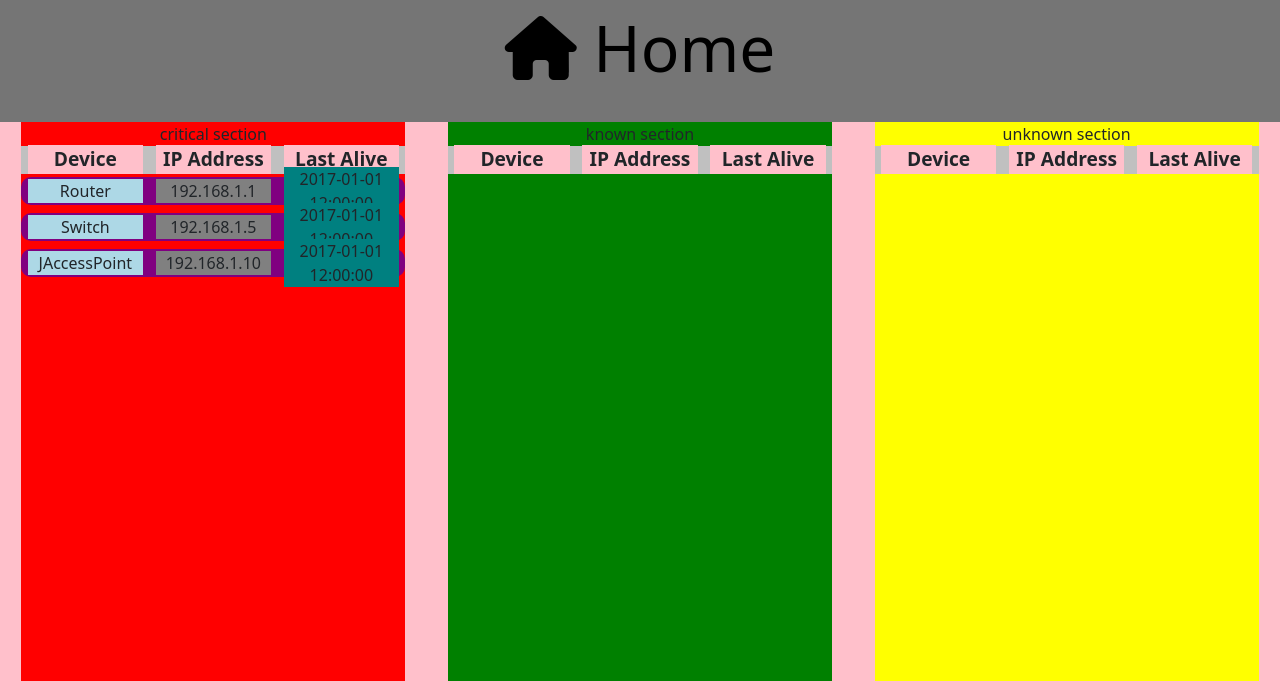
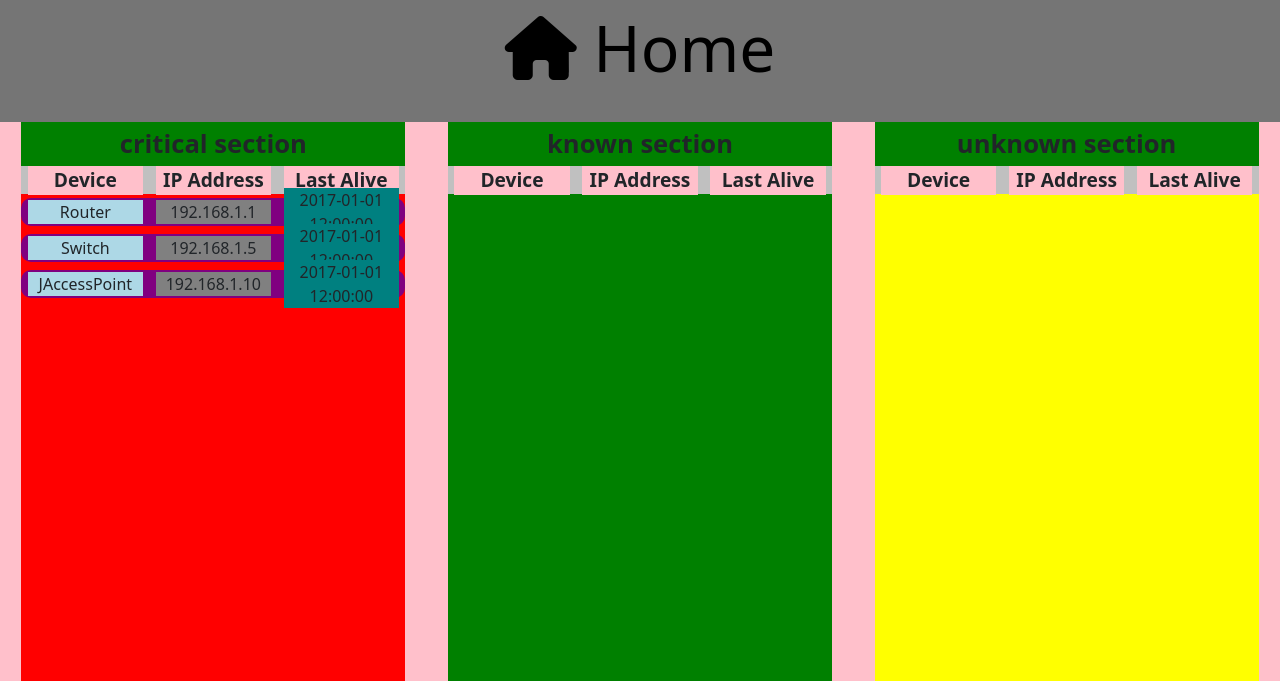
Before and after one commit to joeyagreco/NeMo, a Flask app: page / in a window 1280 px wide. Shown: the part 80-761 px from the top of the page. Run offline with Flask 2, Linux system fonts and the light colour scheme; some libraries are stand-ins or nearby versions.

Commit message:
added device section headers

```diff
--- a/static/css/homePage/macros/deviceSectionMacro.css
+++ b/static/css/homePage/macros/deviceSectionMacro.css
@@ -5,6 +5,17 @@
     flex-direction: column;
     justify-content: flex-start;
     align-items: center;
+}
+
+#deviceSectionHeader {
+    width: 100%;
+    height: 8%;
+    display: flex;
+    align-items: center;
+    justify-content: center;
+    font-size: 160%;
+    font-weight: bold;
+    background-color: green;
 }
 
 #deviceHeaders {
--- a/templates/homePage/macros/deviceSectionMacro.html
+++ b/templates/homePage/macros/deviceSectionMacro.html
@@ -2,7 +2,7 @@
 {% macro deviceSectionMacro(cssId, title, devices) %}
 <link rel="stylesheet" href="{{ url_for('static', filename='css/homePage/macros/deviceSectionMacro.css') }}">
 <div class="deviceSection" id="{{cssId}}">
-    {{title}}
+    <div id="deviceSectionHeader">{{title}}</div>
     <div id="deviceHeaders">
         <div class="deviceHeader deviceNameHeader">Device</div>
         <div class="deviceHeader ipAddressHeader">IP Address</div>
```
